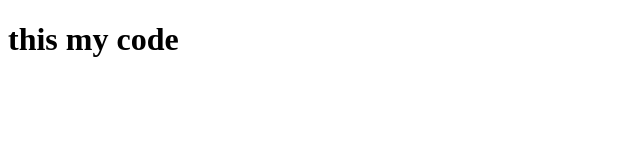
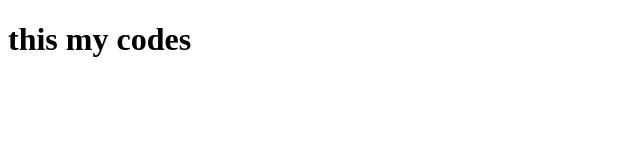
Before and after one commit to Mahsavafaei/my-second-project, a plain HTML site: page dashboard.html in a window 1280 px wide. Shown: the full height of the page, 0-640 px from the left. Drawn offline with Linux system fonts and the light colour scheme.

Commit message:
i task added

```diff
--- a/dashboard.html
+++ b/dashboard.html
@@ -6,6 +6,6 @@
     <title>Document</title>
 </head>
 <body>
-    <h1>this my code</h1>
+    <h1>this my codes</h1>
 </body>
 </html>
```
